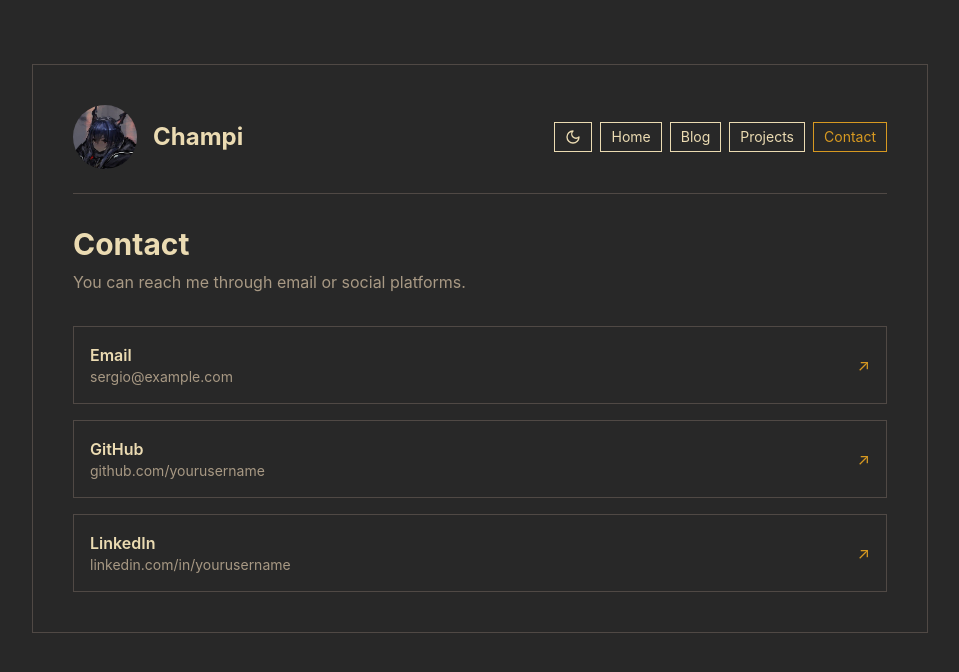
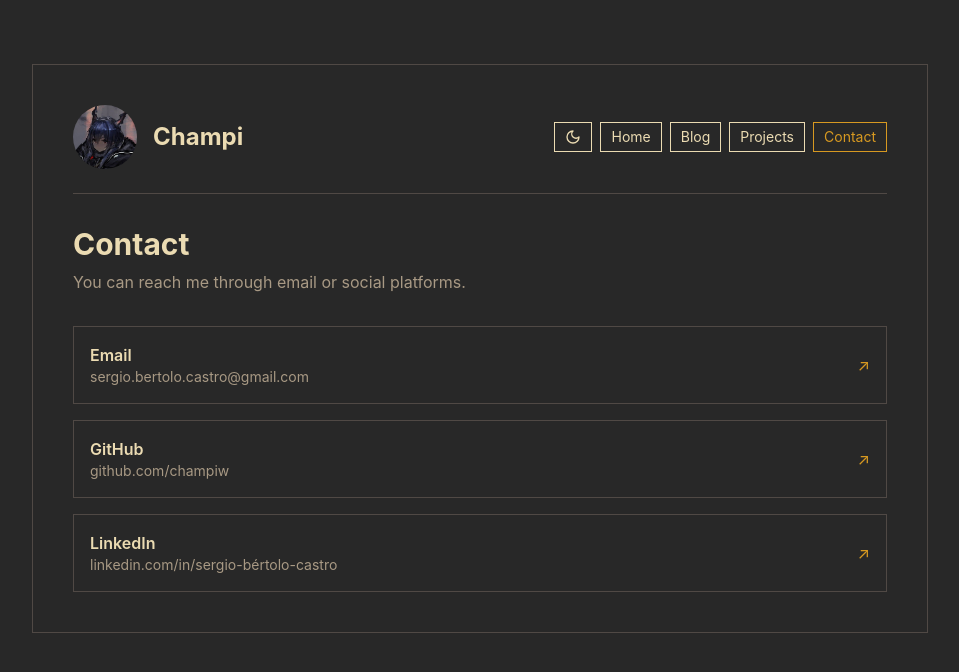
Before and after one commit to champiw/portfolio, a SvelteKit app: page /en/contact in a window 1280 px wide. Shown: the top 672 px of the page, without its empty margins (160-1119 px from the left). Built offline with nearby package versions, Linux system fonts and the light colour scheme.

Commit message:
added favicon and removed placeholders

```diff
--- a/src/routes/+layout.svelte
+++ b/src/routes/+layout.svelte
@@ -21,6 +21,6 @@
 		})();
 	</script>
 
-	<link rel="icon" href={favicon} />
+	<link rel="icon" type="image/png" href="/favicon.png">
 </svelte:head>
 {@render children()}
--- a/src/routes/en/contact/+page.svelte
+++ b/src/routes/en/contact/+page.svelte
@@ -2,18 +2,18 @@
 	const links = [
 		{
 			label: 'Email',
-			value: 'sergio@example.com',
-			href: 'mailto:sergio@example.com'
+			value: 'sergio.bertolo.castro@gmail.com',
+			href: 'mailto:sergio.bertolo.castro@gmail.com'
 		},
 		{
 			label: 'GitHub',
-			value: 'github.com/yourusername',
-			href: 'https://github.com/yourusername'
+			value: 'github.com/champiw',
+			href: 'https://github.com/champiw'
 		},
 		{
 			label: 'LinkedIn',
-			value: 'linkedin.com/in/yourusername',
-			href: 'https://www.linkedin.com/in/yourusername'
+			value: 'linkedin.com/in/sergio-bértolo-castro',
+			href: 'https://www.linkedin.com/in/sergio-bértolo-castro'
 		}
 	];
 </script>
--- a/src/routes/es/contacto/+page.svelte
+++ b/src/routes/es/contacto/+page.svelte
@@ -2,18 +2,18 @@
 	const links = [
 		{
 			label: 'Email',
-			value: 'sergio@example.com',
-			href: 'mailto:sergio@example.com'
+			value: 'sergio.bertolo.castro@gmail.com',
+			href: 'mailto:sergio.bertolo.castro@gmail.com'
 		},
 		{
 			label: 'GitHub',
-			value: 'github.com/yourusername',
-			href: 'https://github.com/yourusername'
+			value: 'github.com/champiw',
+			href: 'https://github.com/champiw'
 		},
 		{
 			label: 'LinkedIn',
-			value: 'linkedin.com/in/yourusername',
-			href: 'https://www.linkedin.com/in/yourusername'
+			value: 'linkedin.com/in/sergio-bértolo-castro',
+			href: 'https://www.linkedin.com/in/sergio-bértolo-castro'
 		}
 	];
 </script>
```
Also changed, not shown: static/favicon.png (added), 1 other file (tests, documents, lock files or other folders).
